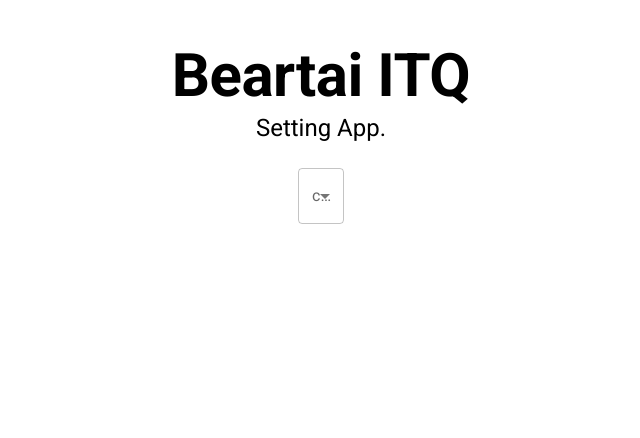
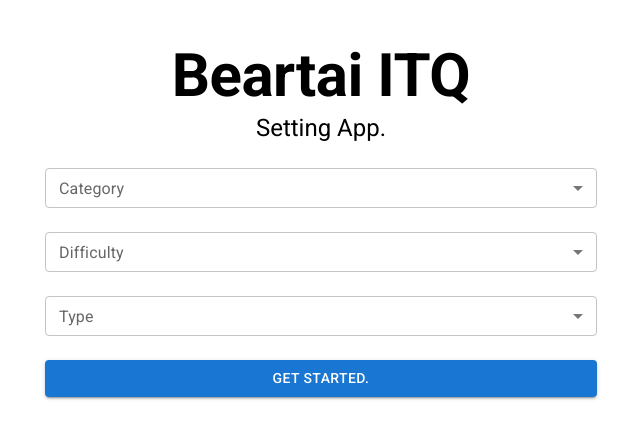
Before and after one commit to lebrancconvas/Soomlek-Beartai, a React (Create React App) app in the folder client/: page / in a window 1280 px wide. Shown: the top 438 px of the page, without its empty margins (319-959 px from the left). Built offline with nearby package versions, Linux system fonts and the light colour scheme.

Commit message:
✨ Add Setting Field.

```diff
--- a/client/src/components/SelectField.js
+++ b/client/src/components/SelectField.js
@@ -9,14 +9,14 @@ const SelectField = props  => {
 		return (
 		<div>
 			<Box mt={3} width="100%">
-				<FormControl>
+				<FormControl size="small" fullWidth>
 					<InputLabel>
 						{label}
 					</InputLabel>
 					<Select value={value} label={label} onChange={handleChange}>
-						<MenuItem></MenuItem>
-						<MenuItem></MenuItem>
-						<MenuItem></MenuItem>
+						<MenuItem>Option 1</MenuItem>
+						<MenuItem>Option 2</MenuItem>
+						<MenuItem>Option 3</MenuItem>
 					</Select>
 				</FormControl>
 			</Box>
--- a/client/src/pages/Settings.js
+++ b/client/src/pages/Settings.js
@@ -1,5 +1,6 @@
 import React from 'react';
-import {Typography} from '@mui/material';
+import {Typography, Button} from '@mui/material';
+import {Box} from '@mui/system';
 import SelectField from '../components/SelectField';
 
 const Settings = () => (
@@ -10,7 +11,14 @@ const Settings = () => (
 		<Typography variant="h5">
 			Setting App.
 		</Typography>
-		<SelectField label="category" />
+		<SelectField label="Category" />
+		<SelectField label="Difficulty" />
+		<SelectField label="Type" />
+		<Box mt={3} width="100%">
+			<Button fullWidth variant="contained" type="submit">
+				Get Started.
+			</Button>
+		</Box>
 	</div>
 )
 
```
